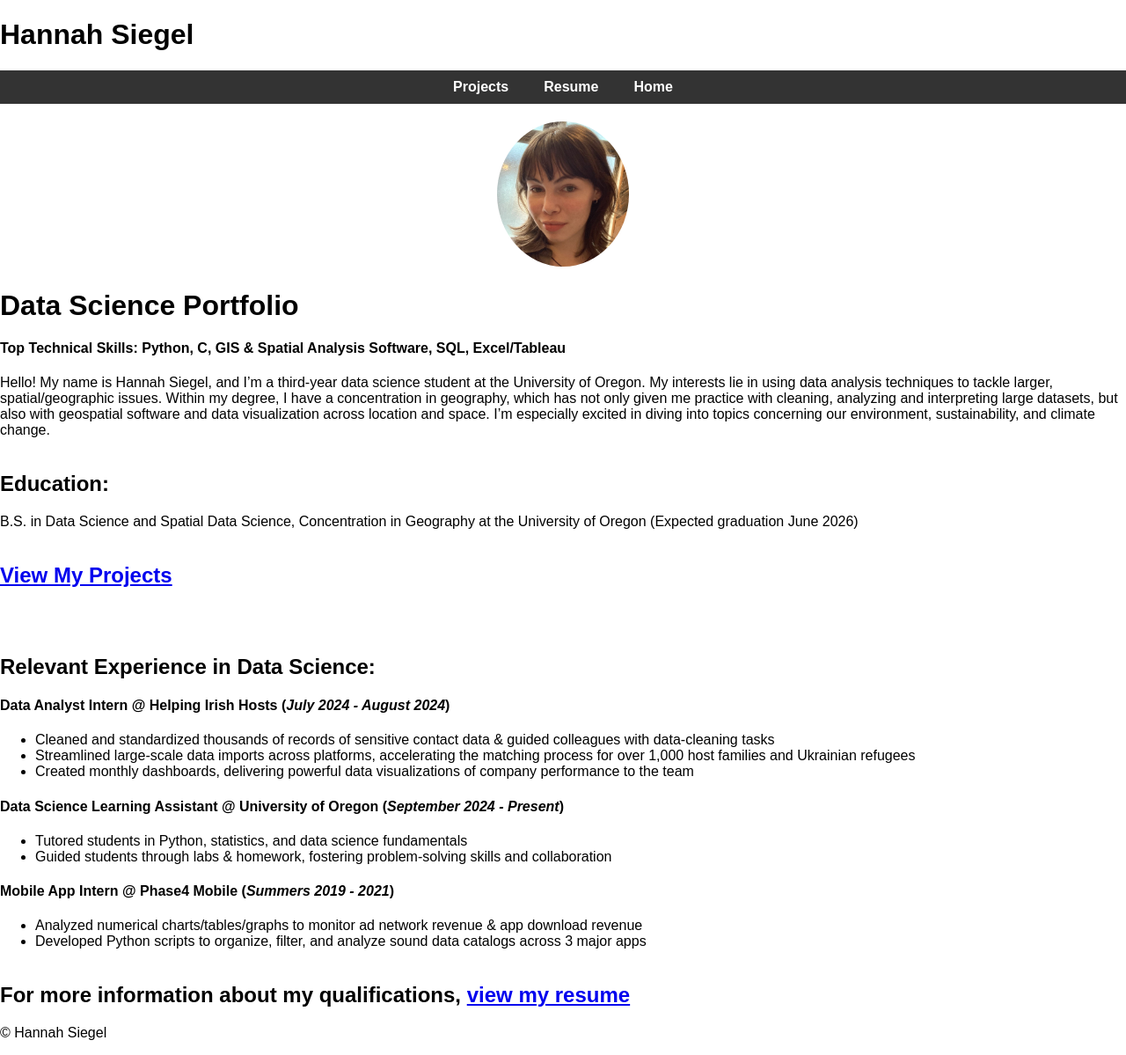
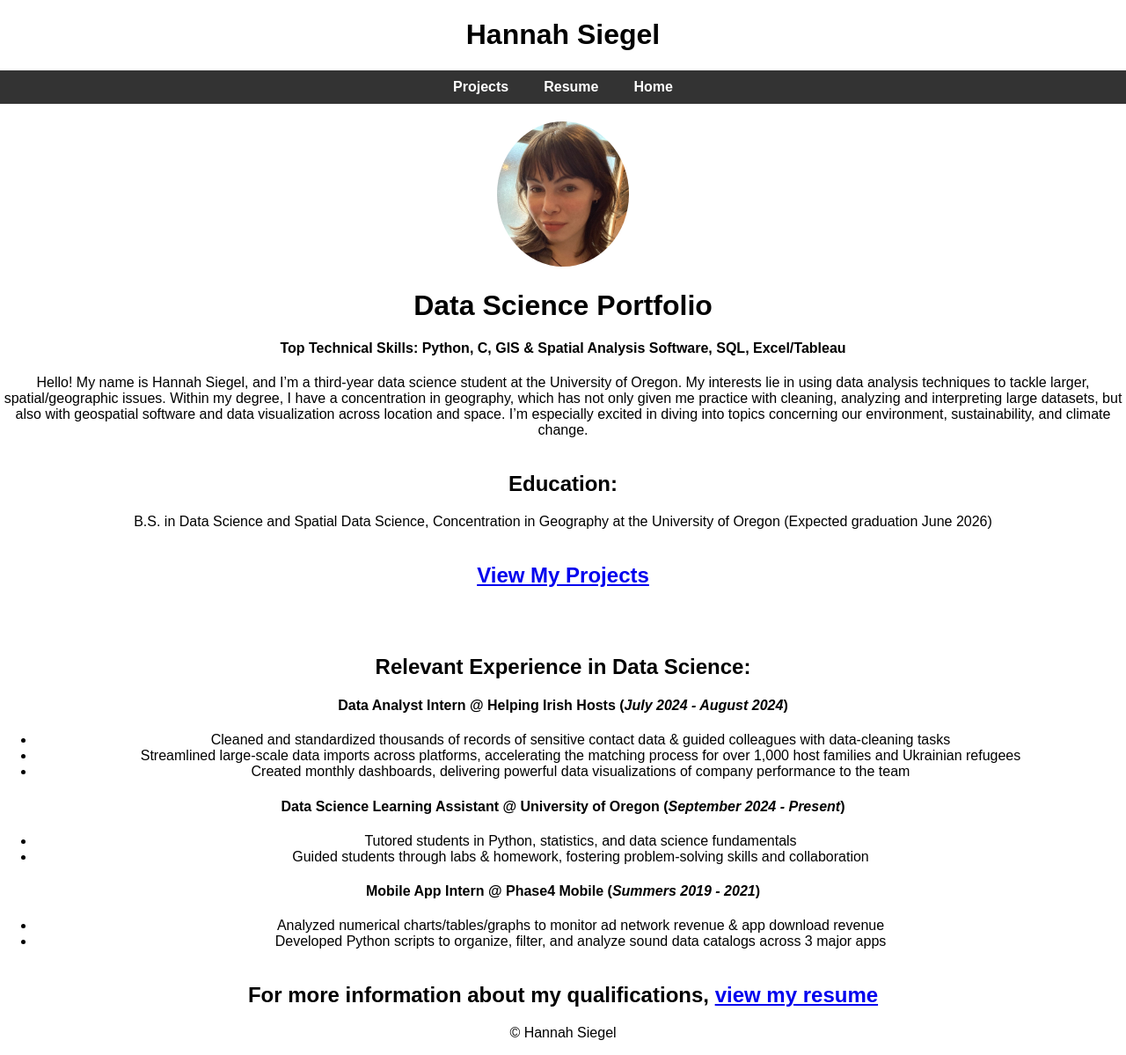
Before and after one commit to siegelhannah/portfolio, a Jekyll site: the page built from index.md, in a window 1280 px wide and 1199 px high. Shown: the whole window at 88% size. Built offline with Jekyll 4.4.1, drawn with Linux system fonts in a browser that asks for light colours.

Commit message:
Update style.css

```diff
--- a/assets/style.css
+++ b/assets/style.css
@@ -2,6 +2,7 @@
 body {
   margin: 0;
   font-family: Arial, sans-serif;
+  text-align: center; /* Center-aligns all text on the page */
 }
 
 /* Navigation Bar Styling */
```
